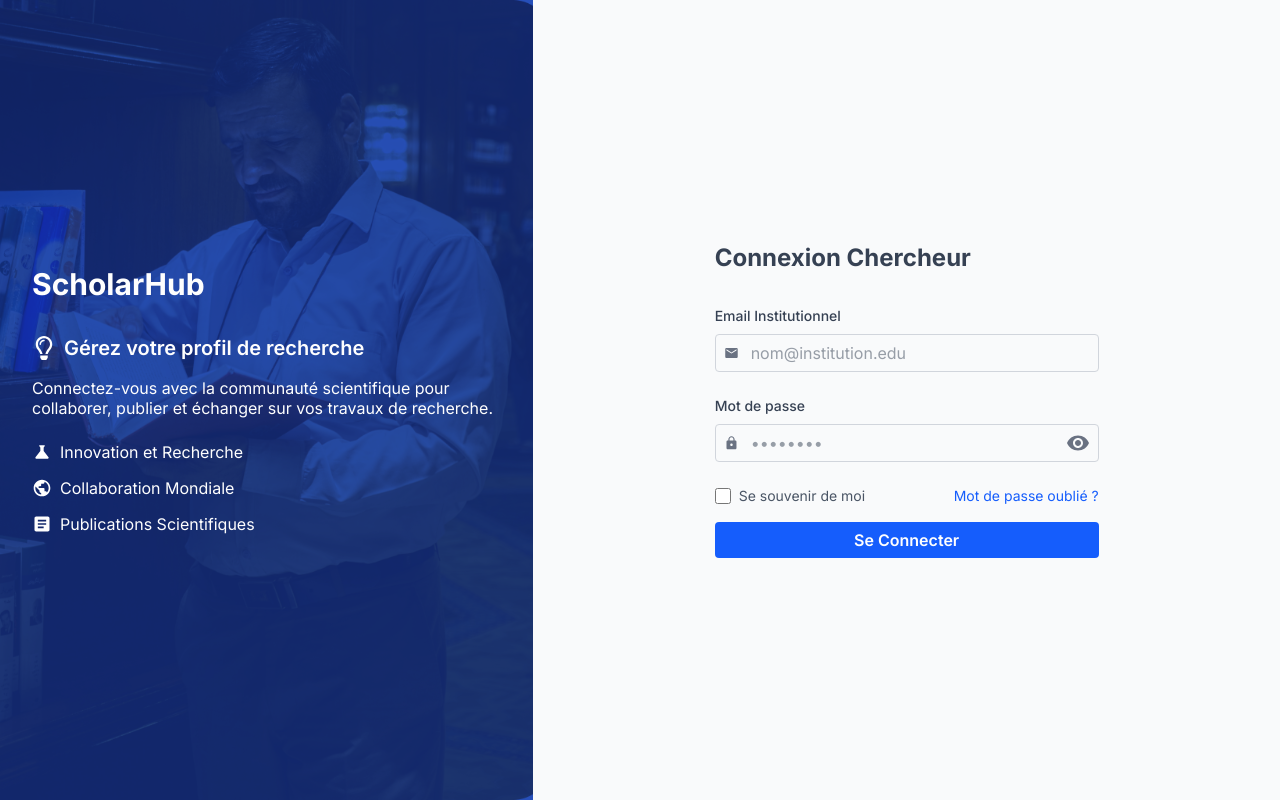
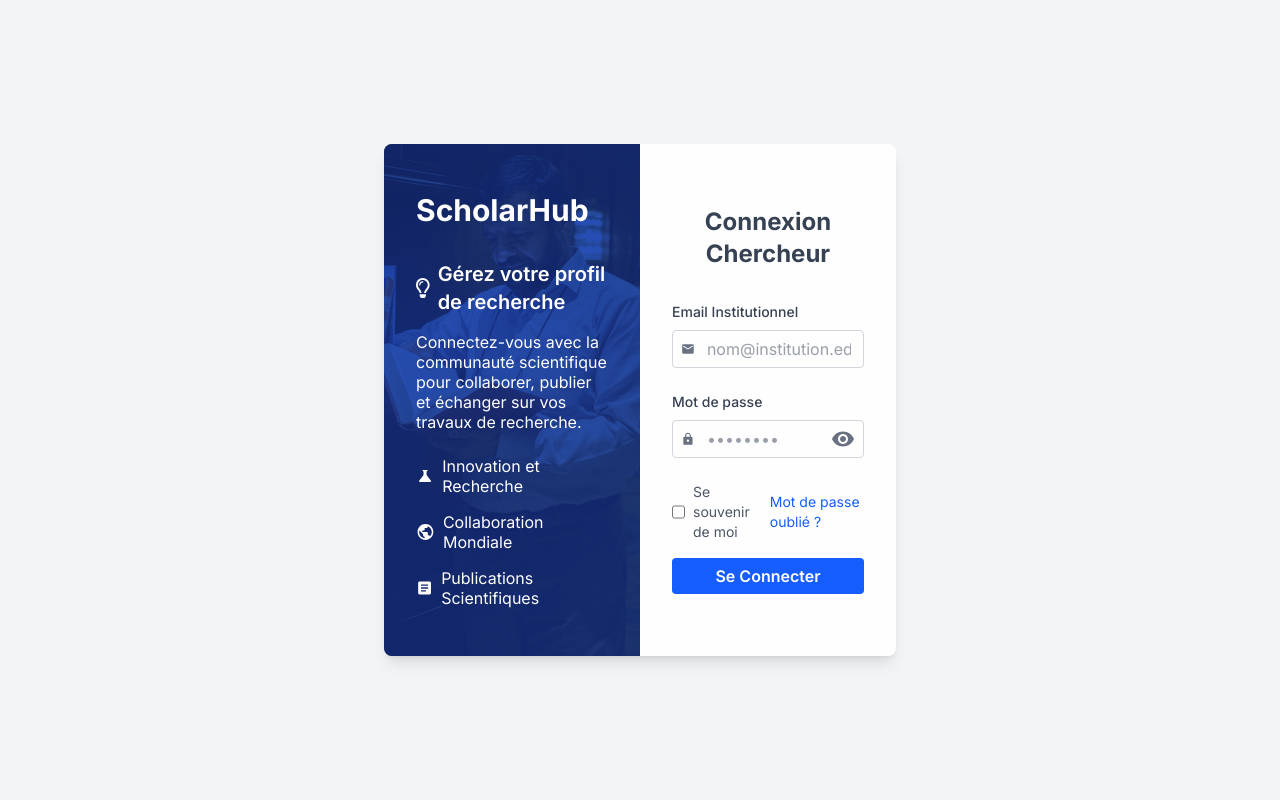
Before and after one commit to Ouassim721/Portail-de-gestion-des-profils-chercheurs, a React (Vite) app in the folder portail-chercheurs-frontend/: page /connexion in a window 1280 px wide. Built offline with nearby package versions, Linux system fonts and the light colour scheme.

Commit message:
mise à jour de la page connexion.jsx

```diff
--- a/portail-chercheurs-frontend/src/pages/connexion.jsx
+++ b/portail-chercheurs-frontend/src/pages/connexion.jsx
@@ -1,46 +1,44 @@
-
 import React, { useState } from "react";
 import { MdLock, MdEmail, MdVisibility, MdVisibilityOff, MdScience, MdPublic, MdArticle } from "react-icons/md";
 import { FaRegLightbulb } from "react-icons/fa";
 import connixionImage from "../assets/connexion.png";
 
 export default function ScholarHubLogin() {
-  // États locaux pour l'email, le mot de passe et la visibilité du mot de passe
   const [email, setEmail] = useState("");
   const [password, setPassword] = useState("");
   const [showPassword, setShowPassword] = useState(false);
 
-  // Gestion du formulaire de connexion
   const handleSubmit = (e) => {
     e.preventDefault();
-    // Logique de connexion (API, etc.)
     console.log("Email:", email);
     console.log("Password:", password);
   };
 
-  // Bascule de la visibilité du mot de passe
   const toggleShowPassword = () => {
     setShowPassword((prev) => !prev);
   };
 
   return (
-    <div className="relative flex min-h-screen">
-      {/* Partie gauche : informations sur ScholarHub avec image de fond et overlay */}
+    // Conteneur principal centré verticalement et horizontalement
+    <div className="min-h-screen flex items-center justify-center bg-gray-100 p-4">
+      {/* Conteneur "carré" central responsive avec effet d'ombre supplémentaire au hover */}
+      <div className="bg-white shadow-lg hover:shadow-2xl transition-shadow duration-300 rounded-lg overflow-hidden flex flex-col md:flex-row w-full max-w-lg aspect-square">
+        {/* Partie gauche (informations) : cachée sur mobile */}
         <div
-        className="relative hidden w-full bg-blue-900 bg-blend-overlay bg-cover bg-center p-8 text-white md:flex md:flex-col md:justify-center md:w-5/12"
+          className="hidden md:flex md:flex-col md:justify-center md:w-1/2 relative p-8 bg-blue-900 bg-blend-overlay bg-cover bg-center"
           style={{ backgroundImage: `url(${connixionImage})` }}
         >
-        {/* Overlay sombre pour améliorer la lisibilité */}
+          {/* Overlay sombre pour la lisibilité */}
           <div className="absolute inset-0 bg-blue-900 opacity-60"></div>
           <div className="relative z-10">
-          <h1 className="mb-8 text-3xl font-bold">ScholarHub</h1>
-          <p className="mb-4 flex items-center text-xl font-semibold">
+            <h1 className="mb-8 text-3xl font-bold text-white">ScholarHub</h1>
+            <p className="mb-4 flex items-center text-xl font-semibold text-white">
               <FaRegLightbulb className="mr-2 text-2xl" /> Gérez votre profil de recherche
             </p>
-          <p className="mb-6">
+            <p className="mb-6 text-white">
               Connectez-vous avec la communauté scientifique pour collaborer, publier et échanger sur vos travaux de recherche.
             </p>
-          <ul className="space-y-4">
+            <ul className="space-y-4 text-white">
               <li className="flex items-center">
                 <MdScience className="mr-2 text-xl" />
                 <span>Innovation et Recherche</span>
@@ -57,12 +55,11 @@ export default function ScholarHubLogin() {
           </div>
         </div>
 
-      {/* Partie droite : formulaire de connexion */}
-      <div className="flex w-full flex-col justify-center p-8 md:w-7/12">
-        <div className="mx-auto w-full max-w-sm">
-          <h2 className="mb-8 text-2xl font-bold text-gray-700">Connexion Chercheur</h2>
+        {/* Partie droite (formulaire de connexion) */}
+        <div className="flex flex-col justify-center p-8 md:w-1/2">
+          <div className="w-full">
+            <h2 className="mb-8 text-2xl font-bold text-gray-700 text-center">Connexion Chercheur</h2>
             <form onSubmit={handleSubmit}>
-            {/* Champ Email avec icône */}
               <div className="mb-6">
                 <label htmlFor="email" className="mb-2 block text-sm font-medium text-gray-700">
                   Email Institutionnel
@@ -81,7 +78,6 @@ export default function ScholarHubLogin() {
                 </div>
               </div>
 
-            {/* Champ Mot de passe avec icône de visibilité */}
               <div className="mb-6">
                 <label htmlFor="password" className="mb-2 block text-sm font-medium text-gray-700">
                   Mot de passe
@@ -97,7 +93,6 @@ export default function ScholarHubLogin() {
                     className="w-full border-none px-3 py-2 text-gray-700 focus:outline-none"
                     required
                   />
-                {/* Icône d'œil pour voir/masquer le mot de passe */}
                   <div
                     className="absolute right-2 cursor-pointer text-gray-500"
                     onClick={toggleShowPassword}
@@ -107,7 +102,6 @@ export default function ScholarHubLogin() {
                 </div>
               </div>
 
-            {/* Options et lien "Mot de passe oublié" */}
               <div className="mb-4 flex items-center justify-between">
                 <div className="flex items-center">
                   <input
@@ -134,5 +128,6 @@ export default function ScholarHubLogin() {
           </div>
         </div>
       </div>
+    </div>
   );
 }
```
Lines whose indentation alone changed are shown as unchanged.
